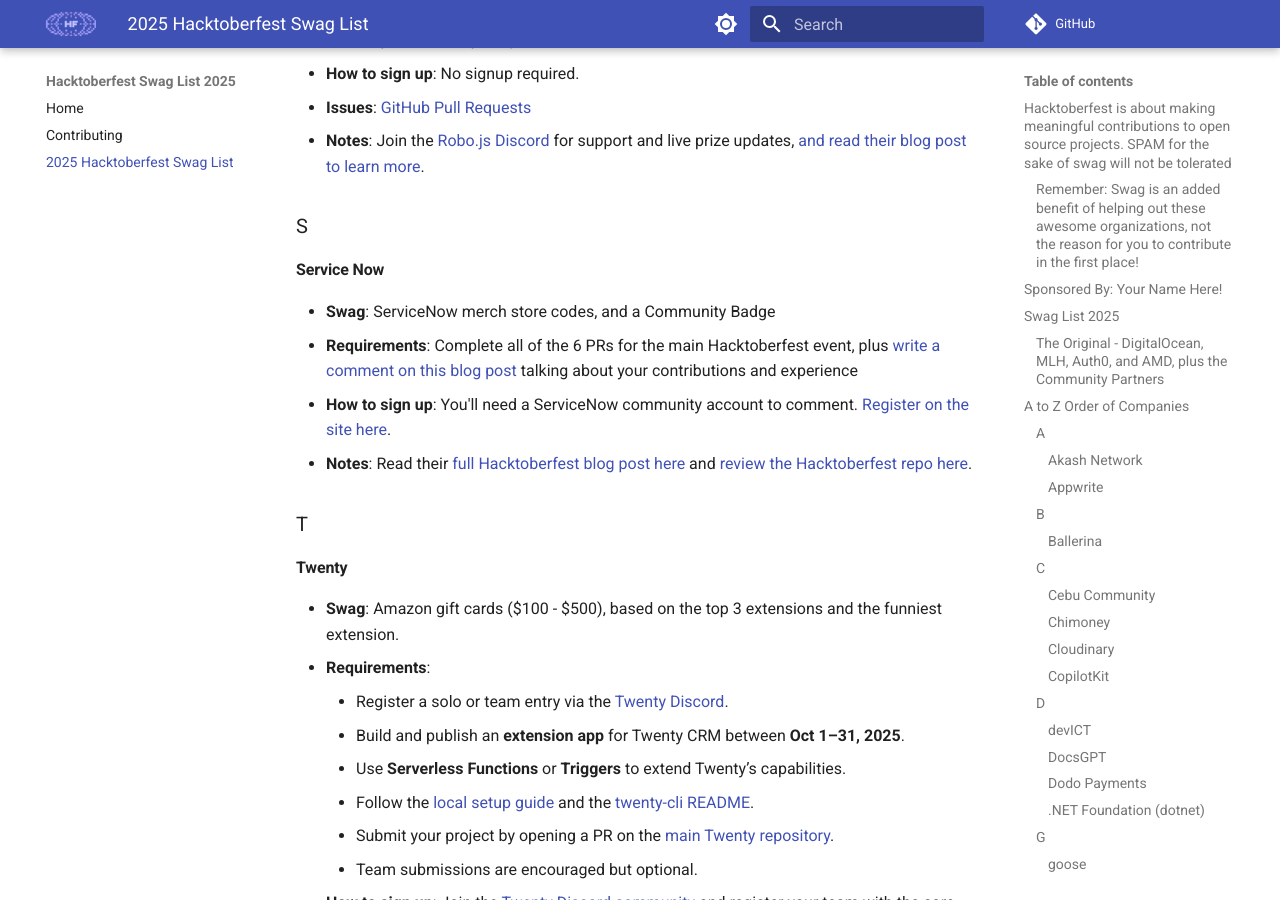
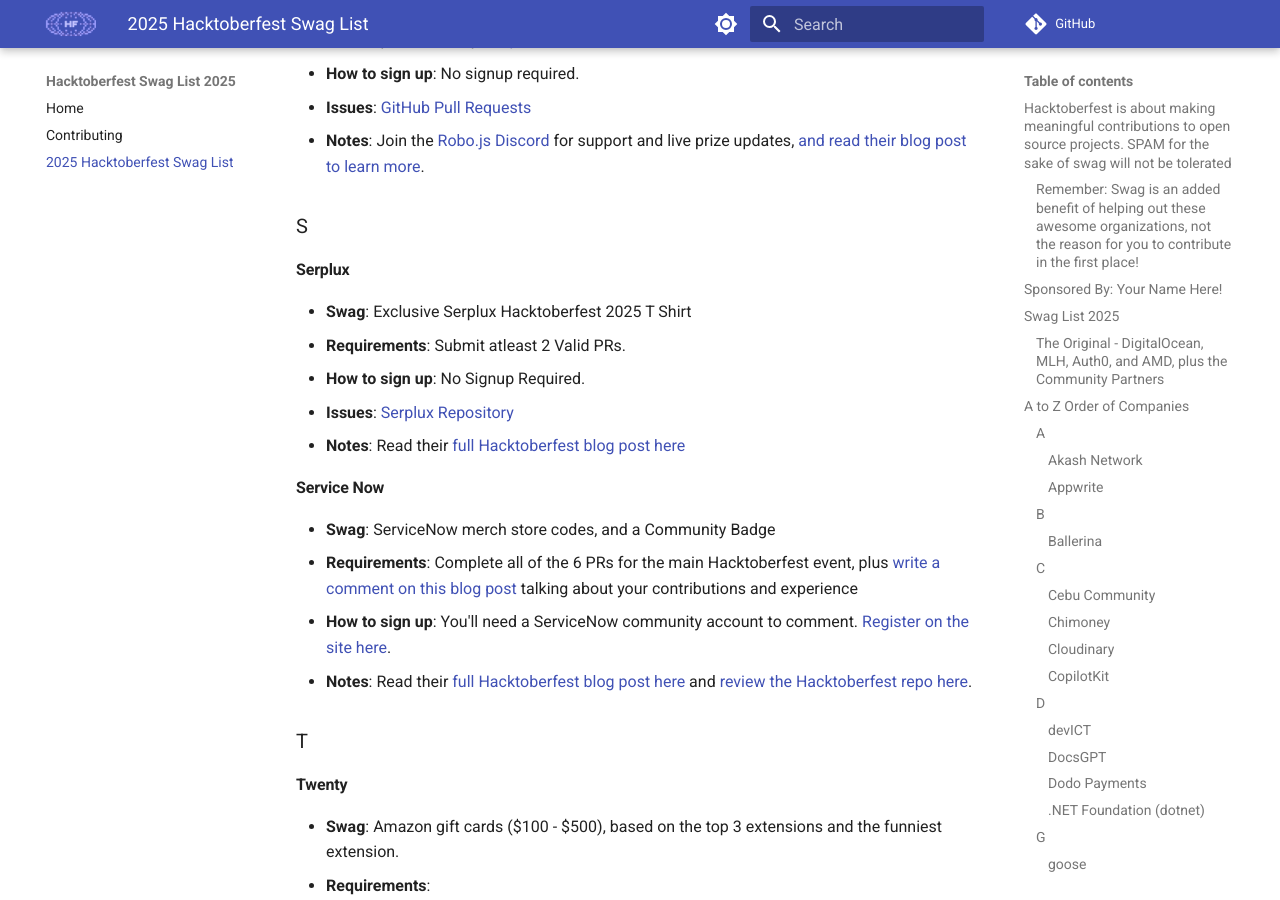
Before and after one commit to crweiner/hacktoberfest-swag-list, an MkDocs documentation site: the page built from docs/list.md, in a window 1280 px wide and 900 px high, scrolled down 11054 px. Built offline with MkDocs 1.6.1 and Material for MkDocs 9.7.7, drawn with Linux system fonts in a browser that asks for light colours; plug-ins that fetch from the network failed and are left out; comment, search, counter and statistics services are not loaded.

Commit message:
Update list.md

```diff
--- a/docs/list.md
+++ b/docs/list.md
@@ -336,6 +336,14 @@
 
 ### S
 
+#### Serplux
+
+- **Swag**: Exclusive Serplux Hacktoberfest 2025 T Shirt
+- **Requirements**: Submit atleast 2 Valid PRs.
+- **How to sign up**: No Signup Required.
+- **Issues**: [Serplux Repository](https://github.com/Serplux/blog)
+- **Notes**: Read their [full Hacktoberfest blog post here](https://blog.serplux.com/hacktoberfest-2025/)
+
 #### Service Now
 
 - **Swag**: ServiceNow merch store codes, and a Community Badge
```
